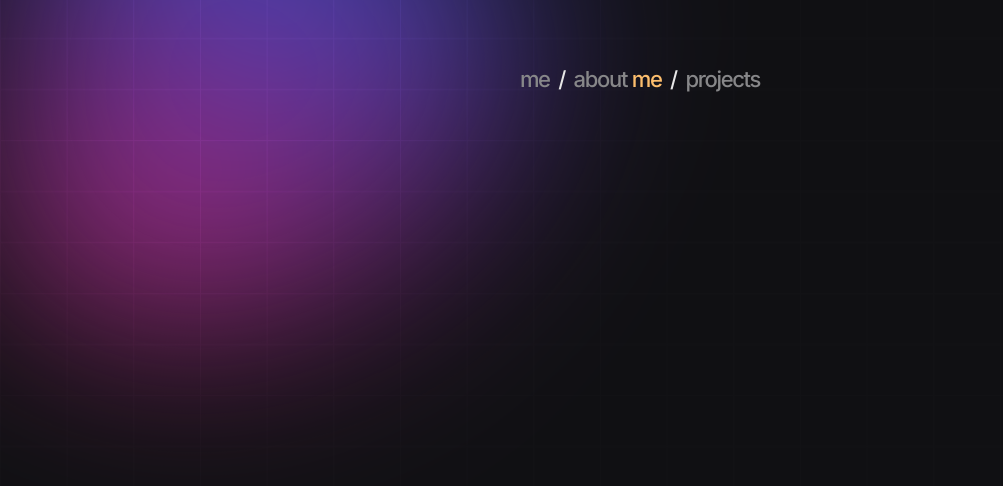
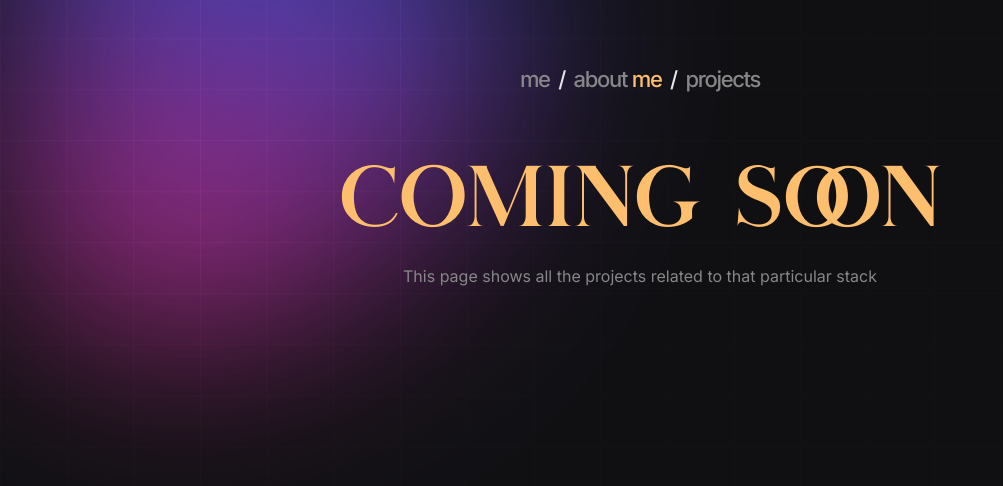
Before and after one commit to AnirudhDaya/K-Folio, a React (Vite) app: page /commingSoon in a window 1280 px wide. Shown: the top 486 px of the page, without its empty margins (0-1003 px from the left). Built offline with nearby package versions, Linux system fonts and the light colour scheme.

Commit message:
Comming Soon added

```diff
--- a/src/App.jsx
+++ b/src/App.jsx
@@ -4,9 +4,9 @@ import Navbar from './Components/Navbar/Navbar'
 // import { grid } from './assets/export'
 import AboutMe from './Components/AboutMe/AboutMe'
 import Project from './Components/Project/Project'
-import ComingSoon from './Components/ComingSoon/comingSoon'
 
 import { Route, Routes } from 'react-router-dom'
+import CommingSoon from './Components/CommingSoon/CommingSoon'
 
 
 
@@ -25,8 +25,9 @@ function App() {
         <Route path = '/' element={<Me/>}/>
         <Route path = '/AboutMe' element={<AboutMe/>}/>
         <Route path = '/project' element={<Project/>}/>
-        <Route path = '/comingSoon' element = {<ComingSoon/>}/>
+        <Route path='commingSoon' element={<CommingSoon/>}/>
       </Routes>
+
 
 
 
--- a/src/Components/AboutMe/AboutMe.jsx
+++ b/src/Components/AboutMe/AboutMe.jsx
@@ -103,7 +103,7 @@ function AboutMe() {
         <div className="socialLogo-track">
           <a href="">
             {tech.map((take, index) => (
-              <Link to = "/ComingSoon">
+              <Link to = "/CommingSoon">
               <img
                 src={take.src}
                 alt="socials"
--- a/src/Components/ComingSoon/ComingSoon.css
+++ b/src/Components/CommingSoon/CommingSoon.css
@@ -1,7 +1,7 @@
-.comingSoonPara{
+.commingSoonPara{
     color: var(--off-white-50);
 }
-.comingSoonContainer{
+.commingSoonContainer{
     display: flex;
     flex-direction: column;
     text-align: center;
--- a/src/Components/ComingSoon/ComingSoon.jsx
+++ b/src/Components/CommingSoon/CommingSoon.jsx
@@ -1,17 +1,16 @@
 import React from "react";
-import "./ComingSoon.css";
-import { Link } from "react-router-dom";
+import './CommingSoon.css'
 
-function ComingSoon() {
+function CommingSoon() {
   return (
-    <div className="comingSoonContainer">
+    <div className="commingSoonContainer">
       <div className="BigLogo mainLogo">Coming Soon</div>
 
-      <p className="comingSoonPara">
+      <p className="commingSoonPara">
         This page shows all the projects related to that particular stack
       </p>
     </div>
   );
 }
 
-export default ComingSoon;
+export default CommingSoon;
```
